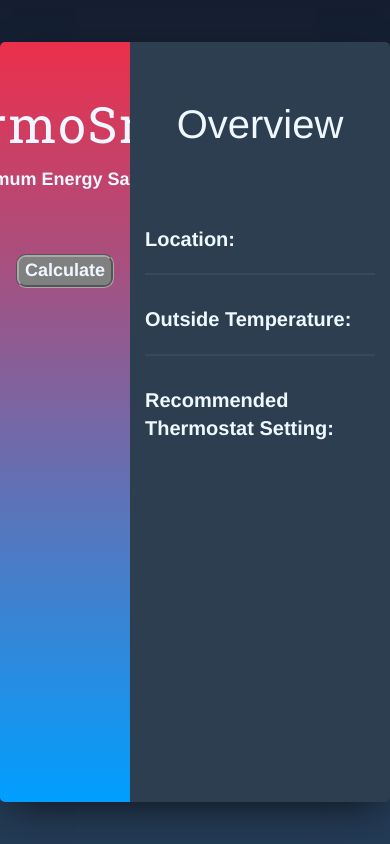
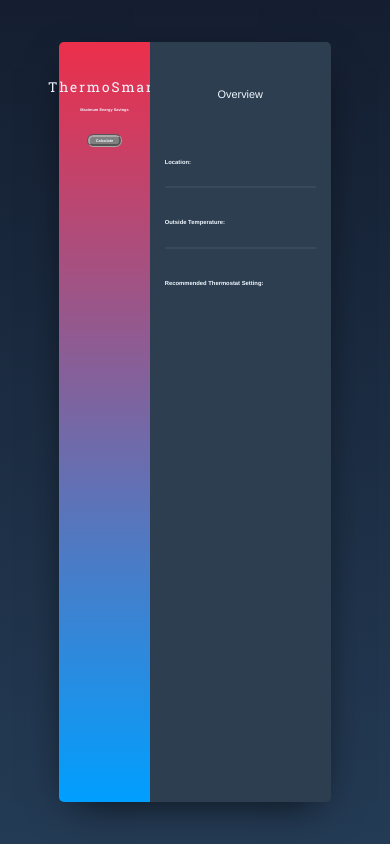
Before and after one commit to brad-herring/ThermoSmart, a React (Create React App) app: page / in a window 390 px wide. Built offline with nearby package versions, Linux system fonts and the light colour scheme.

Commit message:
Responsive update

```diff
--- a/src/App.css
+++ b/src/App.css
@@ -23,6 +23,7 @@ body {
 .main {
   height: 90vh;
   box-shadow: 0px 13px 40px -13px rgba(0,0,0,0.75);
+  display: flex;
   width: cover;
   margin: 0 auto;
   border-radius: 5px;
@@ -33,11 +34,11 @@ body {
   background:linear-gradient(to top, #009FFF, 	#EC2F4B);
   background-size: cover;
   display: flex;
-  padding-top: 30px;
+  padding-top: 2vh;
   justify-content: center;
   text-align: center;
   color: #F0F8FF;
-  font-size: 18px;
+  font-size: 1vw;
   border-top-left-radius: 5px;
   border-bottom-left-radius: 5px;
 }
@@ -45,7 +46,7 @@ body {
 .form-container {
   background-color: #2c3e50;
   height: 90vh;
-  padding-top: 40px;
+  padding-top: 3vh;
   padding-left: 50px;
   color: #F0F8FF;
   border-top-right-radius: 5px;
@@ -53,18 +54,18 @@ body {
 }
 
 .Titlepanel__title {
-  font-size: 50px;
+  font-size: 3.5vw;
   letter-spacing: 2px;
   line-height: 1.3;
   font-family: 'Roboto Slab', serif;
 }
 
 .Overview {
-  font-size: 40px;
+  font-size: 2.8vw;
 }
 
 .Analytics {
-  font-size: 20px;
+  font-size: 1.5vw;
 }
 
 button {
```
